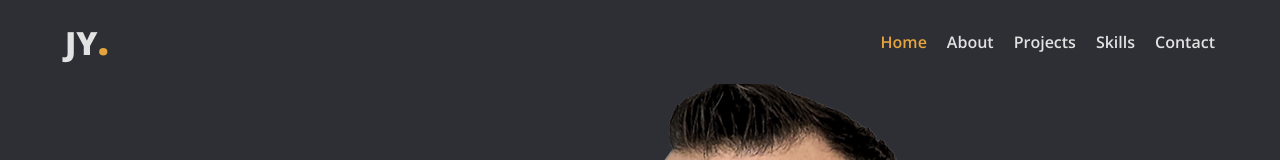
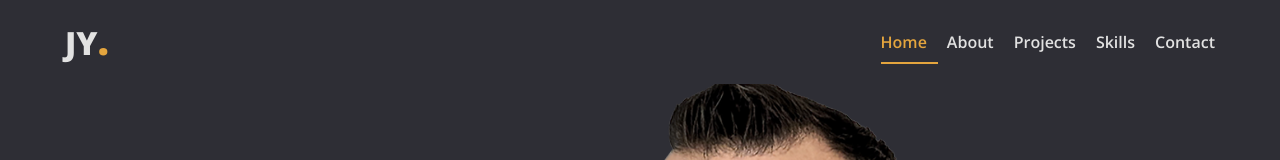
Before and after one commit to JoshuaAYoung/josh-young-portfolio, a React (Vite) app: page / in a window 1280 px wide. Shown: the top 160 px of the page. Built offline with nearby package versions, Linux system fonts and the light colour scheme.

Commit message:
some animation stuff

```diff
--- a/src/components/molecules/HamburgerMenu/HamburgerMenu.tsx
+++ b/src/components/molecules/HamburgerMenu/HamburgerMenu.tsx
@@ -7,25 +7,30 @@ import {
 } from '../../../constants/navigation';
 import useMediaQuery from '../../../utils/useMediaQuery';
 
-function HamburgerMenu() {
+interface HamburgerMenuProps {
+  setActiveSection: (section: string) => void;
+  handleKeyDown: <T extends HTMLElement>(
+    event: React.KeyboardEvent<T>,
+    onClick: () => void,
+  ) => void;
+}
+
+function HamburgerMenu({
+  setActiveSection,
+  handleKeyDown,
+}: HamburgerMenuProps) {
   const [isOpen, setIsOpen] = useState<boolean>(false);
 
   // TODO change this to whatever breakpoint we stack about and exp
   const isTablet = useMediaQuery('(max-width: 768px)');
   const navLinks = isTablet ? NAV_LINKS_TABLET : NAV_LINKS_DESKTOP;
 
-  const handleKeyDown = <T extends HTMLElement>(
-    event: React.KeyboardEvent<T>,
-    onClick: () => void,
-  ) => {
-    if (event.key === 'Enter' || event.key === ' ') {
-      event.preventDefault();
-      onClick();
-    }
+  // TODO grab the animation and stuff for the menu from Arter
+
+  const onItemClick = (section: string) => {
+    setActiveSection(section);
+    setIsOpen(false);
   };
-
-  // TODO fix classes!!!
-  // TODO grab the animation and stuff for the menu from Arter
 
   return (
     <div className="hamburger-menu-container">
@@ -50,13 +55,10 @@ function HamburgerMenu() {
               <li key={`nav-${i}`}>
                 <ScrollLink
                   to={section.toLowerCase()}
-                  onClick={() => setIsOpen(false)}
+                  onClick={() => onItemClick(section)}
                   onKeyDown={(event) =>
-                    handleKeyDown(event, () => setIsOpen(false))
+                    handleKeyDown(event, () => onItemClick(section))
                   }
-                  aria-label={section.toLowerCase()}
-                  className="hamburger-menu-item"
-                  activeClass="hamburger-menu-item-active"
                 >
                   {section}
                 </ScrollLink>
--- /dev/null
+++ b/src/components/molecules/NavMenu/NavMenu.scss
@@ -0,0 +1,36 @@
+.nav-menu-container {
+  position: relative;
+  display: flex;
+  justify-content: flex-end;
+  gap: 2rem;
+  list-style: none;
+  margin: 0;
+  padding: 0;
+  align-items: center;
+
+  .nav-menu-list-item {
+    cursor: pointer;
+    color: var(--primary-color);
+    text-decoration: none;
+    font-size: 1.6rem;
+    font-weight: 600;
+    transition: color 0.3s ease;
+
+    &:hover {
+      color: var(--secondary-color);
+    }
+
+    &.active {
+      position: relative;
+      color: var(--secondary-color);
+    }
+  }
+
+  .nav-menu-active-underline {
+    position: absolute;
+    bottom: 0;
+    height: 0.2rem;
+    background-color: var(--secondary-color);
+    transform-origin: left;
+  }
+}
--- /dev/null
+++ b/src/components/molecules/NavMenu/NavMenu.tsx
@@ -0,0 +1,82 @@
+import { useEffect, useRef, useState } from 'react';
+import { motion } from 'framer-motion';
+import {
+  NAV_LINKS_DESKTOP,
+  NAV_LINKS_TABLET,
+} from '../../../constants/navigation';
+import useMediaQuery from '../../../utils/useMediaQuery';
+import ScrollLink from '../../atoms/ScrollLink/ScrollLink';
+import './NavMenu.scss';
+
+interface NavMenuProps {
+  setActiveSection: (section: string) => void;
+  handleKeyDown: <T extends HTMLElement>(
+    event: React.KeyboardEvent<T>,
+    onClick: () => void,
+  ) => void;
+  activeSection: string;
+}
+
+function NavMenu({
+  setActiveSection,
+  handleKeyDown,
+  activeSection,
+}: NavMenuProps) {
+  const isTablet = useMediaQuery('(max-width: 768px)');
+  const navLinks = isTablet ? NAV_LINKS_TABLET : NAV_LINKS_DESKTOP;
+  const [lineProps, setLineProps] = useState<{ left: number; width: number }>({
+    left: 0,
+    width: 0,
+  });
+  const navRef = useRef<HTMLUListElement>(null);
+
+  useEffect(() => {
+    if (navRef.current) {
+      const activeItem = Array.from(navRef.current.children).find((child) =>
+        child.classList.contains('active'),
+      );
+
+      if (activeItem && activeItem instanceof HTMLElement) {
+        const { offsetLeft, offsetWidth } = activeItem;
+        setLineProps({ left: offsetLeft, width: offsetWidth });
+      }
+    }
+  }, [activeSection]);
+
+  return (
+    <ul className="nav-menu-container" ref={navRef}>
+      {navLinks.map((section, i) => (
+        <li
+          key={`nav-${i}`}
+          className={`nav-menu-list-item ${section === activeSection ? 'active' : ''}`}
+        >
+          <ScrollLink
+            to={section.toLowerCase()}
+            aria-label={section.toLowerCase()}
+            className="react-scroll-item"
+            onClick={() => setActiveSection(section)}
+            onKeyDown={(event) =>
+              handleKeyDown(event, () => setActiveSection(section))
+            }
+          >
+            {section}
+          </ScrollLink>
+        </li>
+      ))}
+      <motion.div
+        className="nav-menu-active-underline"
+        initial={false}
+        animate={{ left: lineProps.left, width: lineProps.width * 1.3 }}
+        transition={{
+          type: 'spring',
+          stiffness: 400,
+          damping: 15,
+          duration: 0.5,
+          bounce: 0.3,
+        }}
+      />
+    </ul>
+  );
+}
+
+export default NavMenu;
--- a/src/components/organisms/Footer/Footer.tsx
+++ b/src/components/organisms/Footer/Footer.tsx
@@ -1,7 +1,7 @@
 import './Footer.scss';
 
 function Footer() {
-  return <section id="home" />;
+  return <section id="footer" />;
 }
 
 export default Footer;
--- a/src/components/organisms/Hero/Hero.tsx
+++ b/src/components/organisms/Hero/Hero.tsx
@@ -5,7 +5,7 @@ import heroPortrait from '../../../assets/images/hero-portrait.png';
 
 function Hero() {
   return (
-    <section id="hero">
+    <section id="home">
       <div
         className="hero-container"
         style={{ backgroundImage: `url(${heroBackground})` }}
--- a/src/components/organisms/Navbar/Navbar.scss
+++ b/src/components/organisms/Navbar/Navbar.scss
@@ -22,32 +22,4 @@
       color: #e2e2e2;
     }
   }
-
-  .navbar-links-container {
-    display: flex;
-    justify-content: flex-end;
-    gap: 2rem;
-    list-style: none;
-    margin: 0;
-    padding: 0;
-    align-items: center;
-
-    .navbar-list-item {
-      cursor: pointer;
-      color: var(--primary-color);
-      text-decoration: none;
-      font-size: 1.6rem;
-      font-weight: 600;
-      transition: color 0.3s ease;
-
-      &:hover {
-        color: var(--secondary-color);
-      }
-
-      &.active {
-        position: relative;
-        color: var(--secondary-color);
-      }
-    }
-  }
 }
--- a/src/components/organisms/Navbar/Navbar.tsx
+++ b/src/components/organisms/Navbar/Navbar.tsx
@@ -4,12 +4,8 @@
 import { useState } from 'react';
 import './Navbar.scss';
 import HamburgerMenu from '../../molecules/HamburgerMenu/HamburgerMenu';
+import NavMenu from '../../molecules/NavMenu/NavMenu';
 import useMediaQuery from '../../../utils/useMediaQuery';
-import ScrollLink from '../../atoms/ScrollLink/ScrollLink';
-import {
-  NAV_LINKS_DESKTOP,
-  NAV_LINKS_TABLET,
-} from '../../../constants/navigation';
 
 function Navbar() {
   const [activeSection, setActiveSection] = useState<string>('Home');
@@ -17,9 +13,16 @@ function Navbar() {
   console.log('activeSection', activeSection);
 
   const isMobile = useMediaQuery('(max-width: 600px)');
-  const isTablet = useMediaQuery('(max-width: 768px)');
 
-  const navLinks = isTablet ? NAV_LINKS_TABLET : NAV_LINKS_DESKTOP;
+  const handleKeyDown = <T extends HTMLElement>(
+    event: React.KeyboardEvent<T>,
+    onClick: () => void,
+  ) => {
+    if (event.key === 'Enter' || event.key === ' ') {
+      event.preventDefault();
+      onClick();
+    }
+  };
 
   return (
     <header className="navbar-container" role="banner">
@@ -28,25 +31,16 @@ function Navbar() {
           JY<span className="big-period">.</span>
         </h1>
         {isMobile ? (
-          <HamburgerMenu />
+          <HamburgerMenu
+            setActiveSection={setActiveSection}
+            handleKeyDown={handleKeyDown}
+          />
         ) : (
-          <ul className="navbar-links-container">
-            {navLinks.map((section, i) => (
-              <li
-                key={`nav-${i}`}
-                className={`navbar-list-item ${section === activeSection ? 'active' : ''}`}
-              >
-                <ScrollLink
-                  to="projects"
-                  aria-label={section.toLowerCase()}
-                  className="react-scroll-item"
-                  onClick={() => setActiveSection(section)}
-                >
-                  {section}
-                </ScrollLink>
-              </li>
-            ))}
-          </ul>
+          <NavMenu
+            setActiveSection={setActiveSection}
+            handleKeyDown={handleKeyDown}
+            activeSection={activeSection}
+          />
         )}
       </nav>
     </header>
--- a/src/components/views/Landing/Landing.scss
+++ b/src/components/views/Landing/Landing.scss
@@ -1,4 +1,3 @@
 .landing-container {
-  height: 1500vh;
   background-color: var(--background-light);
 }
--- a/src/styles/global.scss
+++ b/src/styles/global.scss
@@ -20,3 +20,12 @@ html[data-theme='light'] {
   color: var(--secondary-color);
   line-height: 1em;
 }
+
+// TODO REMOVE THIS STYLE!!!!!!!!!!!!!!!!!!!!!!!!!!!
+section {
+  height: 800px;
+
+  &#home {
+    height: 100vh;
+  }
+}
```
